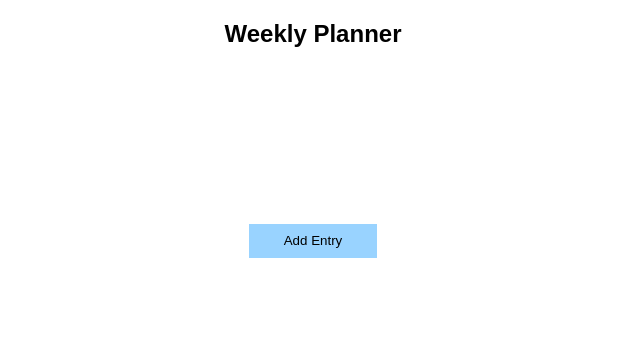
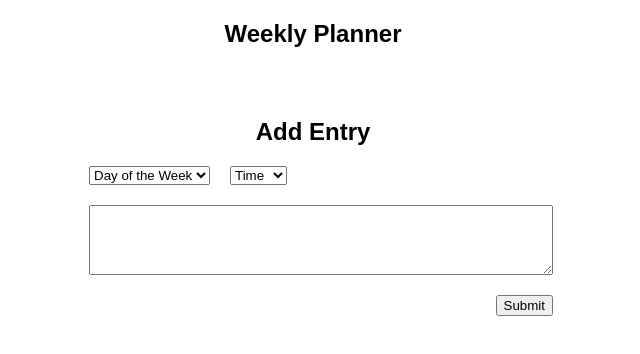
Before and after one commit to Adam-SungMin-Park/week-planner, a plain HTML site: page index.html in a window 1280 px wide. Both pictures are taken after a click on the button "Add Entry". Shown: the whole page, without its empty margins (327-967 px from the left). Drawn offline with Linux system fonts and the light colour scheme.

Commit message:
modal pops up after a click

```diff
--- a/main.js
+++ b/main.js
@@ -0,0 +1,9 @@
+var $modal = document.querySelector('.modal');
+var $addEntryButton = document.querySelector('.add-entry-button');
+
+document.addEventListener('click', function (event) {
+  if (event.target === $addEntryButton) {
+    $modal.className = 'modal';
+  }
+
+});
--- a/styles.css
+++ b/styles.css
@@ -28,6 +28,8 @@ h1 {
   text-align: center;
   width: 30rem;
   margin: auto;
+  position: relative;
+  top: -160px;
 }
 
 .day-time-entries {
```
